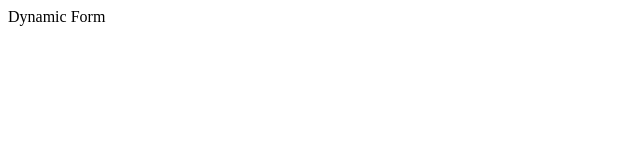
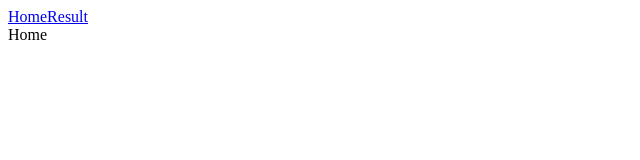
Before and after one commit to M-Hafez22/dynamic-form-react, a React (Vite) app: page / in a window 1280 px wide. Shown: the top 160 px of the page, without its empty margins (0-640 px from the left). Built offline with nearby package versions, Linux system fonts and the light colour scheme.

Commit message:
Add routes

```diff
--- a/src/App.jsx
+++ b/src/App.jsx
@@ -1,7 +1,24 @@
 import React, { useState } from "react"
+import { HashRouter as Router, Routes, Route, Link } from "react-router-dom"
+import Home from './components/Home'
+import Result from './components/Result'
 
 function App() {
-  return <div className="App">Dynamic Form</div>
+  return (
+    <div className="App">
+      <Router>
+        <div className="links">
+          <Link to="/">Home</Link>
+          <Link to="/result">Result</Link>
+        </div>
+
+        <Routes>
+          <Route path="/" element={<Home />} />
+          <Route path="/result" element={<Result />} />
+        </Routes>
+      </Router>
+    </div>
+  )
 }
 
 export default App
--- /dev/null
+++ b/src/components/Home.jsx
@@ -0,0 +1,9 @@
+import React from 'react'
+
+function Home() {
+  return (
+    <div>Home</div>
+  )
+}
+
+export default Home
--- /dev/null
+++ b/src/components/Result.jsx
@@ -0,0 +1,9 @@
+import React from 'react'
+
+function Result() {
+  return (
+    <div>Result</div>
+  )
+}
+
+export default Result
```
